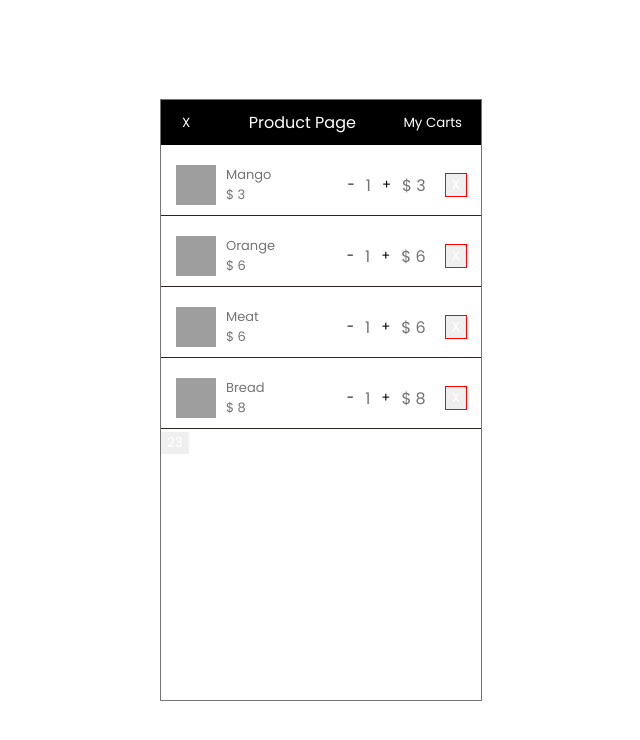
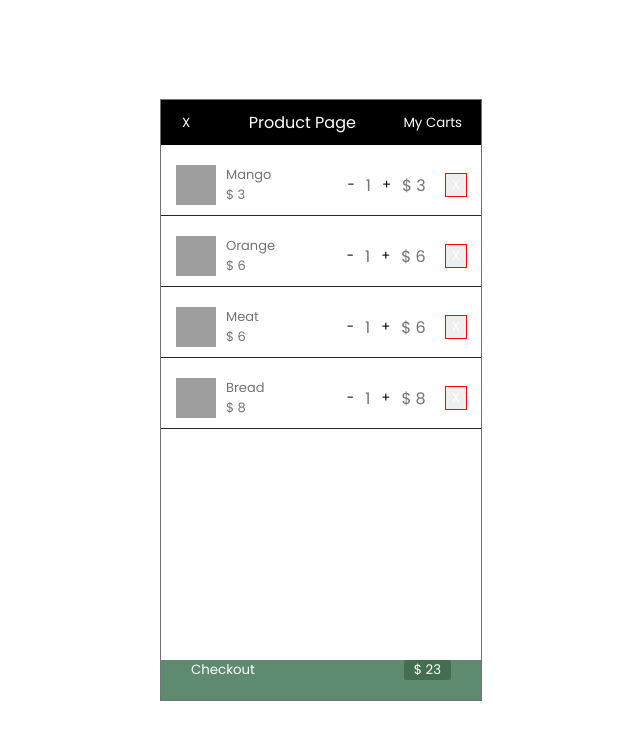
Before and after one commit to Casprine/react-cart, a React (Create React App) app: page / in a window 1280 px wide. Shown: the top 740 px of the page, without its empty margins (319-959 px from the left). Built offline with nearby package versions, Linux system fonts and the light colour scheme; grey boxes are pictures that could not be loaded.

Commit message:
styled the checkout button

```diff
--- a/src/components/CheckoutButton/Outlet.jsx
+++ b/src/components/CheckoutButton/Outlet.jsx
@@ -1,10 +1,13 @@
-import React, { Fragment } from "react";
+import React from "react";
 import "./style.css";
 const CheckoutButton = props => {
   return (
-    <Fragment>
-      <button> {props.totalPrice} </button>
-    </Fragment>
+    <div className="CheckoutButton">
+      <button className="checkout">
+        <span className="checkout-detail"> Checkout </span>
+        <span className="checkout-price">$ {props.totalPrice}</span>
+      </button>
+    </div>
   );
 };
 
--- a/src/components/CheckoutButton/style.css
+++ b/src/components/CheckoutButton/style.css
@@ -0,0 +1,26 @@
+.CheckoutButton {
+  width: 100%;
+  padding: 0;
+  margin-top: auto;
+}
+
+.checkout {
+  width: 100%;
+  height: 40px;
+  background: #5e8b6f;
+  cursor: pointer;
+  border: 0;
+  color: white;
+  display: flex;
+  padding: 0 30px;
+}
+
+.checkout-detail {
+  margin-right: auto;
+}
+
+.checkout-price {
+  border-radius: 2px;
+  padding: 0 10px;
+  background: #436e4f;
+}
--- a/src/components/Container/style.css
+++ b/src/components/Container/style.css
@@ -2,9 +2,6 @@
   width: 320px;
   height: 600px;
   border: 1px solid hsl(0, 0%, 45%);
+  display: flex;
+  flex-flow: column;
 }
-
-.total-price {
-  outline: 1px solid red;
-  padding: 10px;
-}
```
